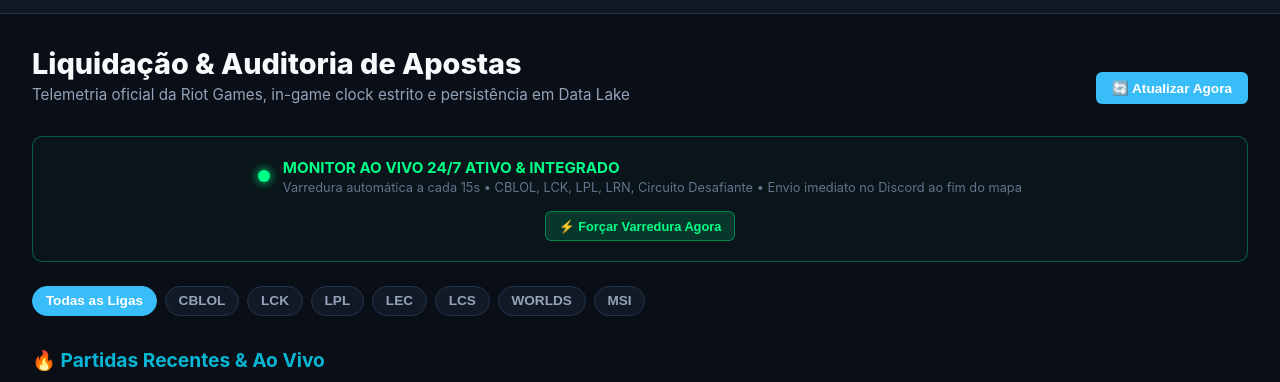
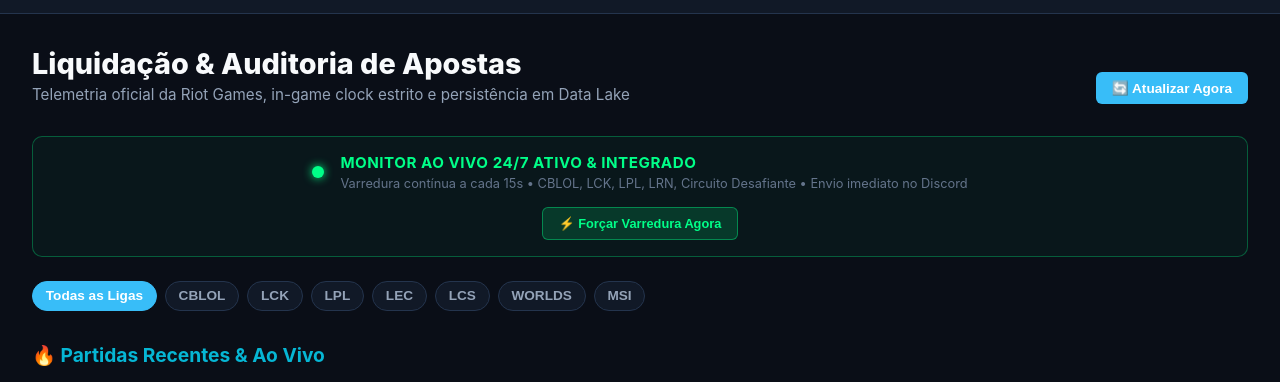
Before and after one commit to vctr42/LOL-Database, a website: page public/index.html in a window 1280 px wide. Shown: the part 52-434 px from the top of the page. Drawn offline with Linux system fonts and the light colour scheme; no server answers.

Commit message:
fix: resolve function call reference error and polish monitor status banner layout

```diff
--- a/public/index.html
+++ b/public/index.html
@@ -36,16 +36,16 @@
     </section>
 
     <!-- LIVE MONITOR STATUS PANEL -->
-    <div class="card" style="margin-bottom: 1.5rem; border: 1px solid rgba(0, 255, 136, 0.3); background: rgba(0, 255, 136, 0.03); display: flex; justify-content: space-between; align-items: center; flex-wrap: wrap; gap: 1rem;">
-      <div style="display: flex; align-items: center; gap: 0.8rem;">
-        <span style="display: inline-block; width: 12px; height: 12px; background: #00ff88; border-radius: 50%; box-shadow: 0 0 10px #00ff88; animation: pulse 2s infinite;"></span>
+    <div class="card" style="margin-bottom: 1.5rem; border: 1px solid rgba(0, 255, 136, 0.3); background: rgba(0, 255, 136, 0.04); padding: 1rem 1.25rem; display: flex; justify-content: space-between; align-items: center; gap: 1rem;">
+      <div style="display: flex; align-items: center; gap: 1rem; text-align: left;">
+        <span style="flex-shrink: 0; display: inline-block; width: 12px; height: 12px; background: #00ff88; border-radius: 50%; box-shadow: 0 0 10px #00ff88; animation: pulse 2s infinite;"></span>
         <div>
-          <strong style="color: #00ff88; font-size: 0.95rem;">MONITOR AO VIVO 24/7 ATIVO & INTEGRADO</strong>
-          <p style="font-size: 0.8rem; color: var(--text-muted); margin-top: 0.2rem;" id="monitorInfo">Varredura automática a cada 15s • CBLOL, LCK, LPL, LRN, Circuito Desafiante • Envio imediato no Discord ao fim do mapa</p>
+          <div style="color: #00ff88; font-weight: 700; font-size: 0.95rem; letter-spacing: 0.5px;">MONITOR AO VIVO 24/7 ATIVO & INTEGRADO</div>
+          <div style="font-size: 0.8rem; color: var(--text-muted); margin-top: 0.25rem;" id="monitorInfo">Varredura contínua a cada 15s • CBLOL, LCK, LPL, LRN, Circuito Desafiante • Envio imediato no Discord</div>
         </div>
       </div>
-      <div>
-        <button id="btnTriggerScan" class="btn" style="background: rgba(0, 255, 136, 0.15); color: #00ff88; border: 1px solid rgba(0, 255, 136, 0.4); font-size: 0.8rem; padding: 0.4rem 0.8rem; border-radius: 6px; cursor: pointer;">⚡ Forçar Varredura Agora</button>
+      <div style="flex-shrink: 0;">
+        <button id="btnTriggerScan" class="btn" style="background: rgba(0, 255, 136, 0.15); color: #00ff88; border: 1px solid rgba(0, 255, 136, 0.4); font-size: 0.8rem; font-weight: 600; padding: 0.5rem 1rem; border-radius: 6px; cursor: pointer; white-space: nowrap;">⚡ Forçar Varredura Agora</button>
       </div>
     </div>
 
--- a/public/js/app.js
+++ b/public/js/app.js
@@ -49,7 +49,7 @@
 
   // Botão de Refresh
   btnRefresh.addEventListener("click", () => {
-    fetchSettlements();
+    loadData();
   });
 
   // Botão de Forçar Varredura no Monitor 24/7
@@ -66,8 +66,9 @@
           monitorInfo.textContent = `Última varredura manual: ${new Date().toLocaleTimeString("pt-BR")} • Escaneando frames ao vivo`;
         }
         btnTriggerScan.textContent = "✅ Varredura Concluída";
-        fetchSettlements();
+        await loadData();
       } catch (e) {
+        console.error("Erro ao varrer monitor:", e);
         btnTriggerScan.textContent = "⚠️ Erro";
       }
       setTimeout(() => {
```
